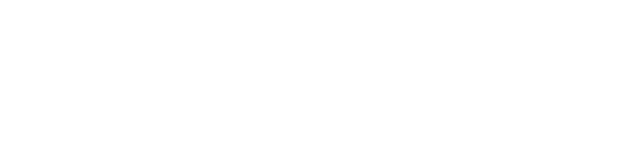
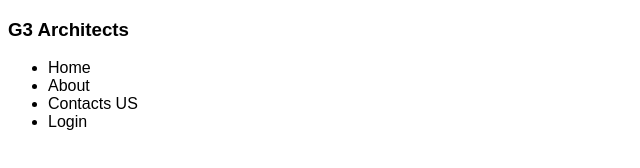
Before and after one commit to ahamedhr4D/arc-1, a plain HTML site: page index.html in a window 1280 px wide. Shown: the whole page, without its empty margins (0-640 px from the left). Drawn offline with Linux system fonts and the light colour scheme.

Commit message:
added gooogle fonts

```diff
--- a/index.html
+++ b/index.html
@@ -7,6 +7,22 @@
     <link rel="stylesheet" href="styles/arc.css">
 </head>
 <body>
+    <header>
+            <nav>
+                <h3>G3 Architects</h3>
+                <ul>
+                    <li>Home</li>
+                    <li>About</li>
+                    <li>Contacts US</li>
+                    <li>Login</li>
+                </ul>
+            </nav>
+    </header>
+    <main>
 
+    </main>
+    <footer>
+
+    </footer>
 </body>
 </html>
--- a/styles/arc.css
+++ b/styles/arc.css
@@ -0,0 +1,3 @@
+*{
+    font-family: "Work Sans",sans-serif;
+}
```
